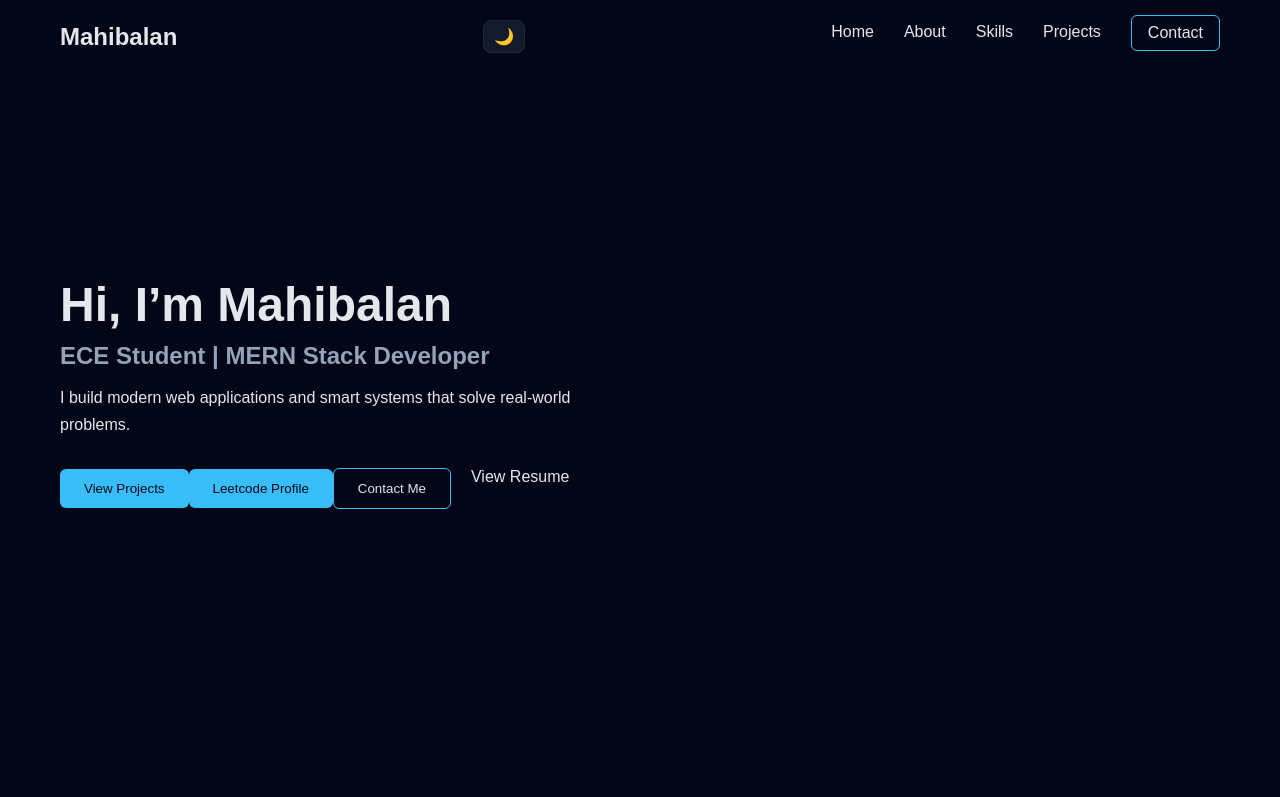
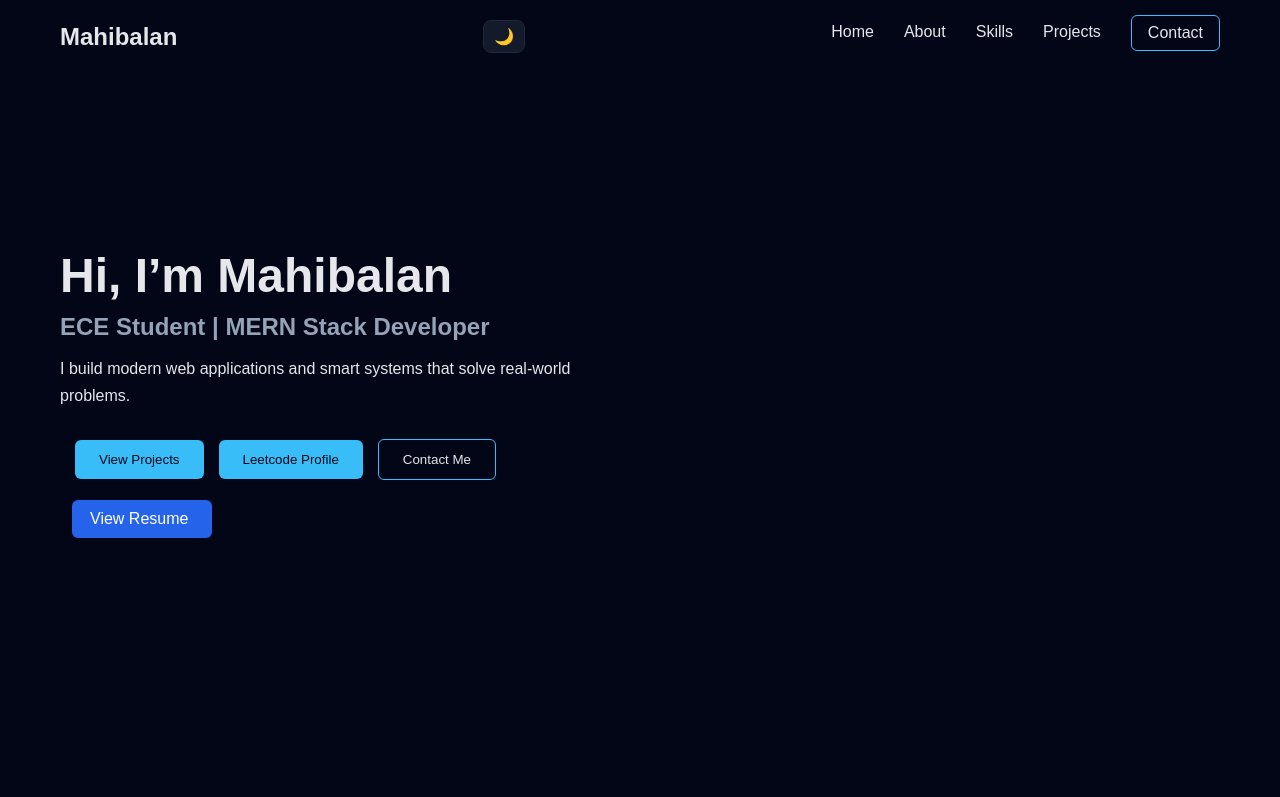
Before and after one commit to Mahibalan-s/Portfolio, a React (Vite) app in the folder client/: page / in a window 1280 px wide. Shown: the top 797 px of the page. Built offline with nearby package versions, Linux system fonts and the light colour scheme.

Commit message:
Update Hero.css

```diff
--- a/client/src/styles/Hero.css
+++ b/client/src/styles/Hero.css
@@ -63,7 +63,7 @@ button:active {
   max-width: 520px;
   margin-top: 12px;
   margin-bottom: 24px;
-  line-height: 1.7;   /* 🔥 THIS fixes sentence separation */
+  line-height: 1.7;
 }
 
 
@@ -71,6 +71,7 @@ button:active {
   margin-top: 30px;
   display: flex;
   gap: 20px;
+  display: grid;
 }
 
 .leetcode-btn {
@@ -89,6 +90,7 @@ button:active {
   padding: 12px 24px;
   border-radius: 6px;
   border: none;
+  margin-left: 15px;
 }
 
 .secondary {
@@ -97,14 +99,36 @@ button:active {
   padding: 12px 24px;
   border: 1px solid var(--background-color);
   border-radius: 6px;
+  margin-left: 15px;
 }
 .ternary {
   background: var(--background-color);
   color: var(--bg-textcolor);
   padding: 12px 24px;
   border-radius: 6px;
+  margin-left: 15px;
   border: none;
 }
+
+.resume-btn {
+  display: inline-block;
+  margin-top: 0px;
+  margin-left: 12px;
+  width: 140px;
+  padding: 10px 18px;
+  display: flex;
+  background: #2563eb;
+  color: white;
+  border-radius: 6px;
+  text-decoration: none;
+  transition: 0.3s ease;
+}
+
+.resume-btn:hover {
+  transform: translateY(-2px);
+  opacity: 0.9;
+}
+
 
 
 @media (max-width: 768px) {
```
